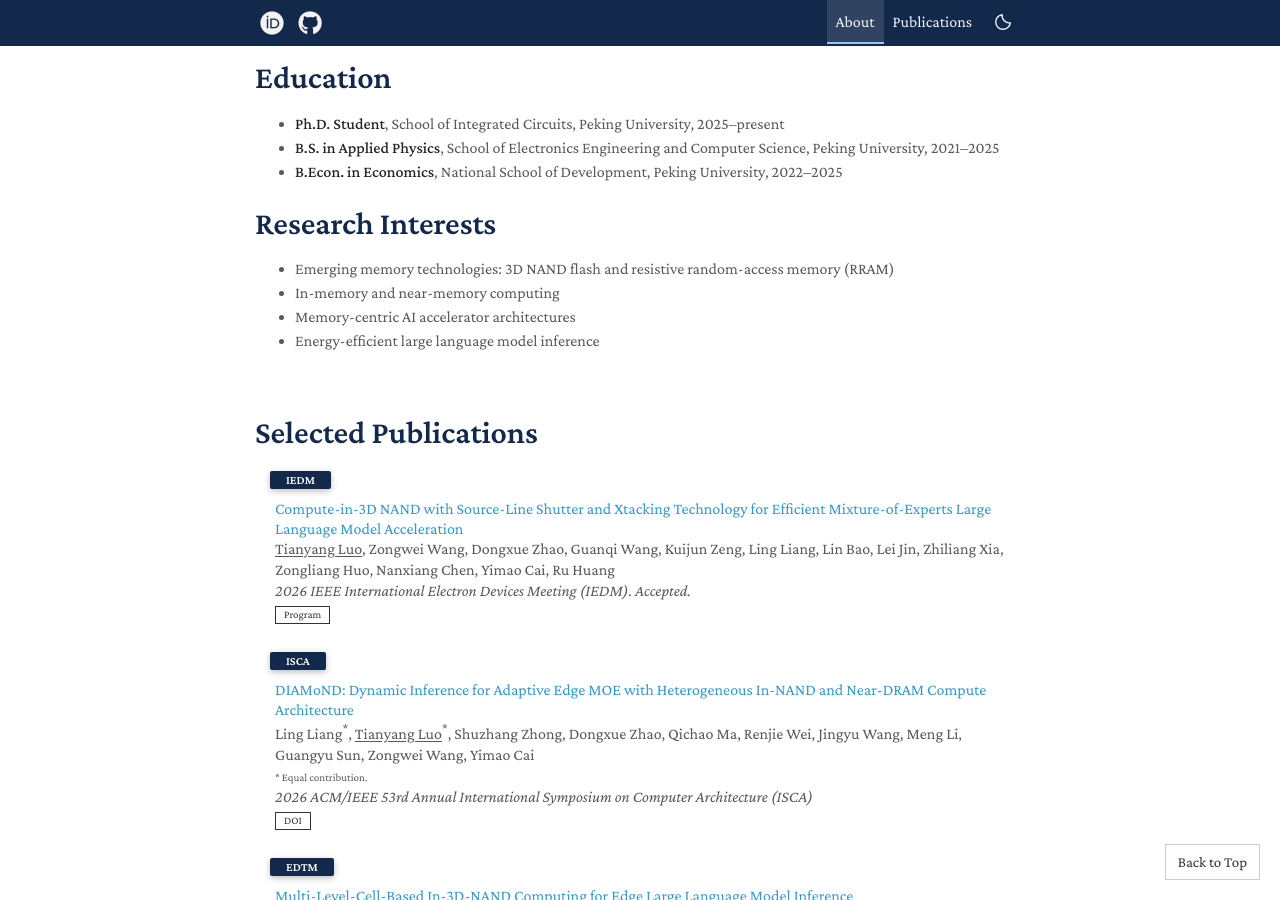
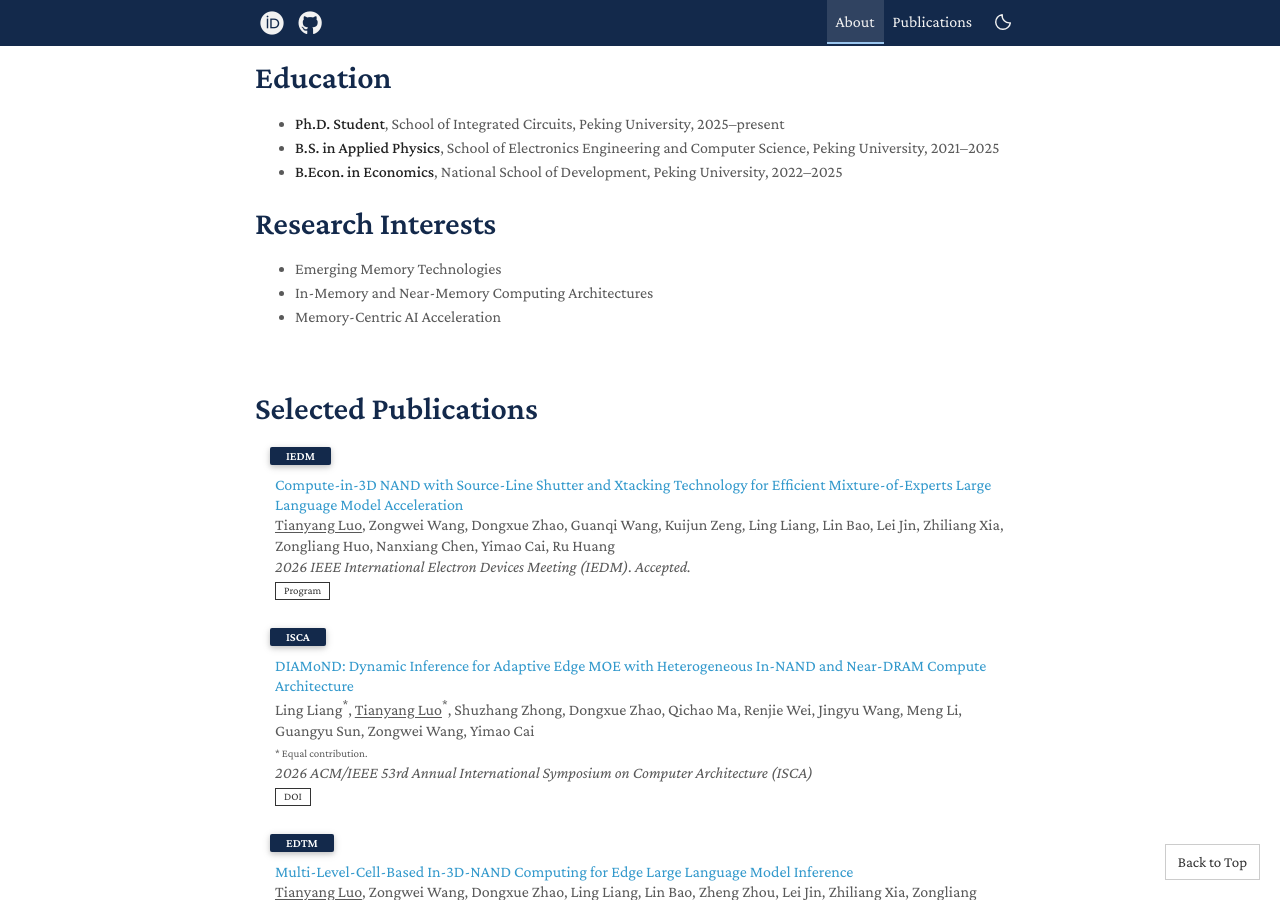
Before and after one commit to tianyangluo-pku/tianyangluo-pku.github.io, a Jekyll site: the page built from index.md, in a window 1280 px wide and 900 px high, scrolled down 533 px. Built offline with Jekyll 4.4.1, drawn with Linux system fonts in a browser that asks for light colours; a style sheet for code colours, icons or effects is not loaded.

Commit message:
Simplify research interests to three focused directions

```diff
--- a/index.md
+++ b/index.md
@@ -31,9 +31,8 @@ I am a Ph.D. student at the **School of Integrated Circuits, Peking University**
 
 ## Research Interests
 
-- Emerging memory technologies: 3D NAND flash and resistive random-access memory (RRAM)
-- In-memory and near-memory computing
-- Memory-centric AI accelerator architectures
-- Energy-efficient large language model inference
+- Emerging Memory Technologies
+- In-Memory and Near-Memory Computing Architectures
+- Memory-Centric AI Acceleration
 
 {% include publications.md selected_only=true %}
```
